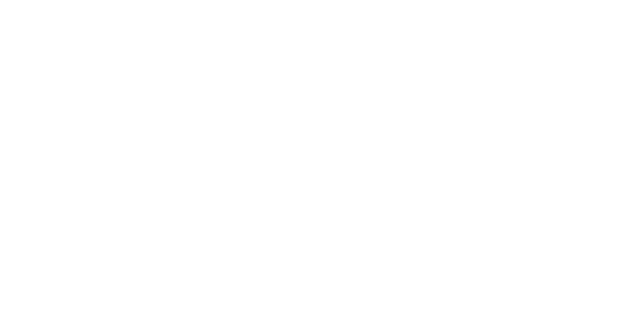
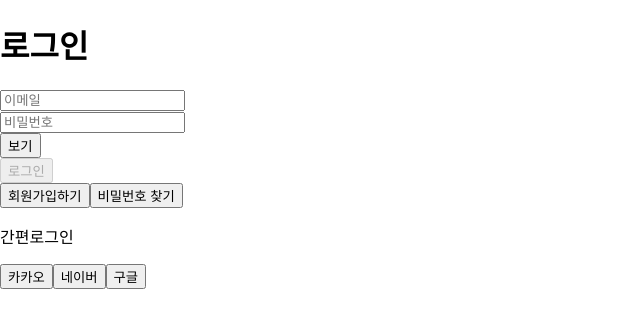
Before and after one commit to Plober-Plog/Plog, a React (Create React App) app in the folder frontend/: page / in a window 1280 px wide. Shown: the top 328 px of the page, without its empty margins (0-640 px from the left). Built offline with nearby package versions, Linux system fonts and the light colour scheme; the HTML template or start-up script is replaced by a standard one.

Commit message:
feat: 비밀번호 암호화

```diff
--- a/frontend/src/App.js
+++ b/frontend/src/App.js
@@ -8,7 +8,7 @@ import ProfileUpdate from './pages/Account/ProfileUpdate';
 function App() {
   return (
     <div className="App">
-
+      <Login />
     </div>
   );
 }
--- a/frontend/src/components/Account/LogInForm.js
+++ b/frontend/src/components/Account/LogInForm.js
@@ -1,4 +1,6 @@
 import { useState } from 'react';
+import sha256 from 'js-sha256';
+
 import Btn from '../Common/Btn';
 import InputField from './InputField';
 import AccountBtn from './AccountBtn';
@@ -12,8 +14,13 @@ const LoginForm = () => {
   const handleSignUpComplete = (event) => {
     event.preventDefault();
 
-    // console.log('이메일 :', email, '비밀번호 :', password);
+    const userInfo = {
+      email,
+      password: sha256(password),
+    }
+
     console.log('로그인 정보 받기 성공!')
+    console.log(userInfo)
   };
 
   return (
```
